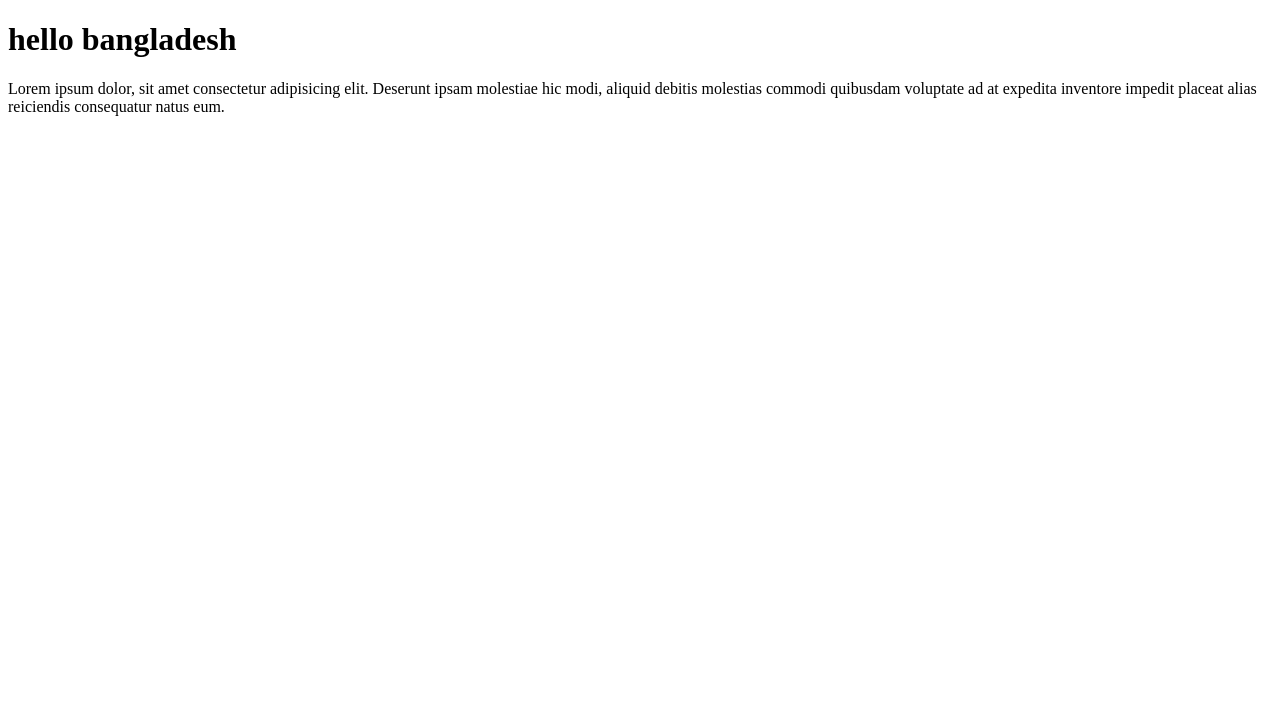
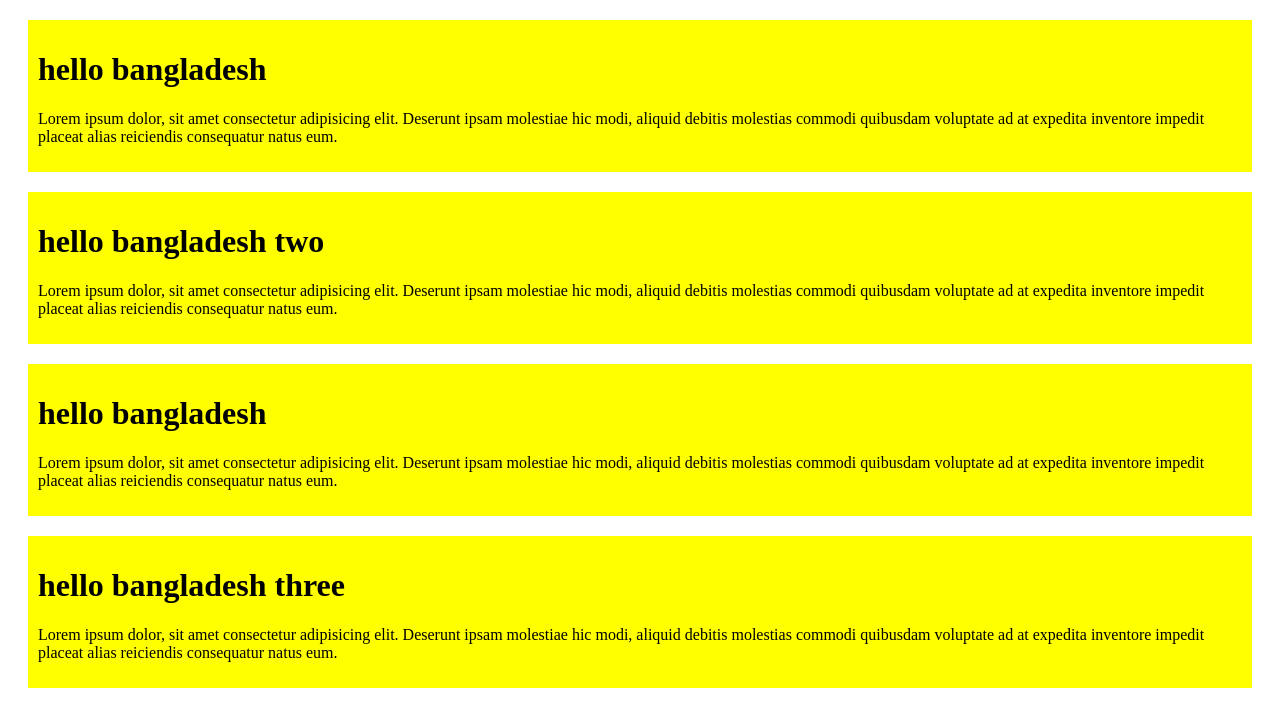
Before and after one commit to ashrafulislamemon/new-projects, a plain HTML site: page index.html in a window 1280 px wide. Drawn offline with Linux system fonts and the light colour scheme.

Commit message:
style add

```diff
--- a/index.html
+++ b/index.html
@@ -1,14 +1,43 @@
 <!DOCTYPE html>
 <html lang="en">
+
 <head>
     <meta charset="UTF-8">
     <meta http-equiv="X-UA-Compatible" content="IE=edge">
     <meta name="viewport" content="width=device-width, initial-scale=1.0">
     <title>Document</title>
+    <link rel="stylesheet" href="style/style.css">
 </head>
+
 <body>
-    <h1>hello bangladesh</h1>
+    <div class="card">
+        <h1>hello bangladesh</h1>
 
-    <p>Lorem ipsum dolor, sit amet consectetur adipisicing elit. Deserunt ipsam molestiae hic modi, aliquid debitis molestias commodi quibusdam voluptate ad at expedita inventore impedit placeat alias reiciendis consequatur natus eum.</p>
+        <p>Lorem ipsum dolor, sit amet consectetur adipisicing elit. Deserunt ipsam molestiae hic modi, aliquid debitis
+            molestias commodi quibusdam voluptate ad at expedita inventore impedit placeat alias reiciendis consequatur
+            natus eum.</p>
+    </div>
+    <div class="card">
+        <h1>hello bangladesh two</h1>
+
+        <p>Lorem ipsum dolor, sit amet consectetur adipisicing elit. Deserunt ipsam molestiae hic modi, aliquid debitis
+            molestias commodi quibusdam voluptate ad at expedita inventore impedit placeat alias reiciendis consequatur
+            natus eum.</p>
+    </div>
+    <div class="card">
+        <h1>hello bangladesh</h1>
+
+        <p>Lorem ipsum dolor, sit amet consectetur adipisicing elit. Deserunt ipsam molestiae hic modi, aliquid debitis
+            molestias commodi quibusdam voluptate ad at expedita inventore impedit placeat alias reiciendis consequatur
+            natus eum.</p>
+    </div>
+    <div class="card">
+        <h1>hello bangladesh three</h1>
+
+        <p>Lorem ipsum dolor, sit amet consectetur adipisicing elit. Deserunt ipsam molestiae hic modi, aliquid debitis
+            molestias commodi quibusdam voluptate ad at expedita inventore impedit placeat alias reiciendis consequatur
+            natus eum.</p>
+    </div>
 </body>
+
 </html>
--- /dev/null
+++ b/style/style.css
@@ -0,0 +1,6 @@
+.card{
+    background: yellow;
+    margin: 20px;
+    padding: 10px;
+
+}
```
